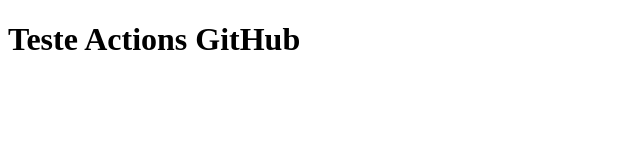
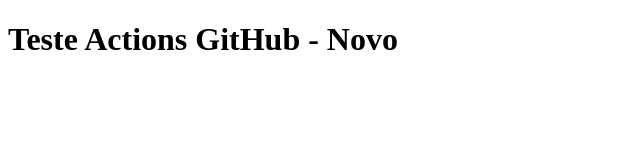
Before and after one commit to profdiegomoraeseduvale/testeactions, a plain HTML site: page index.html in a window 1280 px wide. Shown: the whole page, without its empty margins (0-640 px from the left). Drawn offline with Linux system fonts and the light colour scheme.

Commit message:
Update index.html

```diff
--- a/index.html
+++ b/index.html
@@ -7,6 +7,6 @@
     <title>Teste Actions</title>
 </head>
 <body>
-    <h1>Teste Actions GitHub</h1>
+    <h1>Teste Actions GitHub - Novo</h1>
 </body>
 </html>
```
